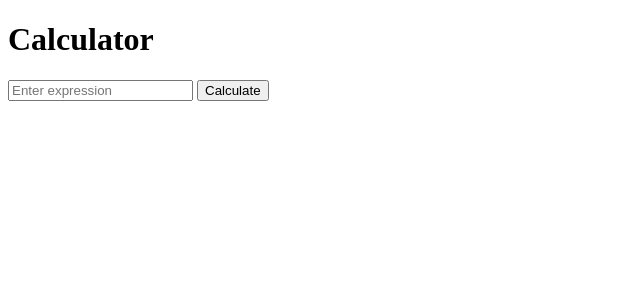
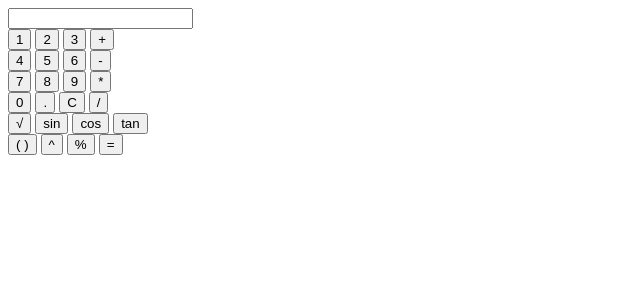
Before and after one commit to JRSkates/calculator_project, a Django app: page / in a window 1280 px wide. Shown: the top 300 px of the page, without its empty margins (0-640 px from the left). Run offline with Django 4.2, Linux system fonts and the light colour scheme.

Commit message:
Error around data being sent from front to backend

```diff
--- a/calculator_app/templates/calculator_app/home.html
+++ b/calculator_app/templates/calculator_app/home.html
@@ -1,28 +1,87 @@
 <!DOCTYPE html>
 <html lang="en">
 <head>
-  <meta charset="UTF-8">
-  <meta name="viewport" content="width=device-width, initial-scale=1.0">
-  <title>Calculator</title>
+    <meta charset="UTF-8">
+    <meta name="viewport" content="width=device-width, initial-scale=1.0">
+    <title>Calculator</title>
+    <script src="https://code.jquery.com/jquery-3.6.4.min.js"></script>
 </head>
 <body>
-  <h1>Calculator</h1>
+    <div id="calculator">
+      <form method="post" action="{% url 'calculate' %}">
+        {% csrf_token %}
+        <input type="text" id="display" name="display" readonly>
+        <br>
+        <button onclick="appendToDisplay('1')">1</button>
+        <button onclick="appendToDisplay('2')">2</button>
+        <button onclick="appendToDisplay('3')">3</button>
+        <button onclick="executeOperation('+')">+</button>
+        <br>
+        <button onclick="appendToDisplay('4')">4</button>
+        <button onclick="appendToDisplay('5')">5</button>
+        <button onclick="appendToDisplay('6')">6</button>
+        <button onclick="executeOperation('-')">-</button>
+        <br>
+        <button onclick="appendToDisplay('7')">7</button>
+        <button onclick="appendToDisplay('8')">8</button>
+        <button onclick="appendToDisplay('9')">9</button>
+        <button onclick="executeOperation('*')">*</button>
+        <br>
+        <button onclick="appendToDisplay('0')">0</button>
+        <button onclick="appendToDisplay('.')">.</button>
+        <button onclick="clearDisplay()">C</button>
+        <button onclick="executeOperation('/')">/</button>
+        <br>
+        <button onclick="executeFunction('square_root')">√</button>
+        <button onclick="executeFunction('sin')">sin</button>
+        <button onclick="executeFunction('cos')">cos</button>
+        <button onclick="executeFunction('tan')">tan</button>
+        <br>
+        <button onclick="executeFunction('calculate_expression')">( )</button>
+        <button onclick="executeFunction('raise_to_power_of')">^</button>
+        <button onclick="executeFunction('remainder')">%</button>
+        <button onclick="executeFunction('calculate_expression')">=</button>
+      </form>
+    </div>
 
-  <input type="text" id="expression" placeholder="Enter expression">
-  <button onclick="calculate()">Calculate</button>
+    <script>
+        const appendToDisplay = (value) => {
+          console.log('display value', value);
+            $("#display").val($("#display").val() + value);
+        }
 
-  <p id="result"></p>
+        const clearDisplay = () => {
+            $("#display").val('');
+        }
 
-  <script>
-      function calculate() {
-          const expression = document.getElementById('expression').value;
+        const executeOperation = (operator) => {
+            appendToDisplay(operator);
+        }
 
-          fetch(`/calculate/?expression=${expression}`)
-              .then(response => response.json())
-              .then(data => {
-                  document.getElementById('result').innerText = `Result: ${data.result}`;
-              });
-      }
-  </script>
+        const executeFunction = (func) => {
+          let expression = $("#display").val();
+          let csrf_token = $('input[name="csrfmiddlewaretoken"]').val();  // Get CSRF token
+          let numericInputs = expression.split(' ').map(Number);
+
+          console.log('func value:', func),
+
+          $.ajax({
+              url: "{% url 'calculate' %}",
+              method: "POST",
+              headers: { 'X-CSRFToken': csrf_token },
+              contentType: 'application/json',
+              data: JSON.stringify({ expression: expression, func: func, numeric_inputs: numeric_inputs }),
+              success: function(result) {
+                  $("#display").val(result);
+              },
+              error: function(xhr, status, error) {
+                  const errorMessage = JSON.parse(xhr.responseText).error;
+                  alert(errorMessage);
+              }
+        });
+        console.log(JSON.stringify({ expression: expression, func: func }));
+
+        }
+    </script>
 </body>
 </html>
--- a/calculator_app/urls.py
+++ b/calculator_app/urls.py
@@ -3,5 +3,5 @@ from . import views
 
 urlpatterns = [
   path('', views.home, name='home'),
-  path('calculate/', views.calculator, name='calculate'),
+  path('calculate/', views.calculate, name='calculate'),
 ]
--- a/calculator_app/views.py
+++ b/calculator_app/views.py
@@ -1,20 +1,100 @@
-from django.shortcuts import render
-from django.http import JsonResponse
+from django.shortcuts import render, HttpResponse
+from django.http import JsonResponse, HttpResponseBadRequest
 from .calculator import Calculator
+import json
 
 def home(request):
   return render(request, 'calculator_app/home.html')
 
-def calculator(request):
-  expression = request.GET.get('expression', '')
-  calc = Calculator()
+def calculate(request):
+    if request.method == 'POST':
+        try:
+            raw_data = request.body.decode('utf-8')
+            data = json.loads(raw_data)
 
-  try:
-    result = eval(expression, {}, {'calc': calc})
-    calc.result = result
-  except Exception as e:
-    result = f"Error: {str(e)}"
+            expression = data.get('display', '')
+            func = data['func']
+            numeric_inputs = data.get('numeric_inputs', [])
 
-  return JsonResponse({'result': result})
+            calculator = Calculator()
+            print(f"Received request: func={func}, numeric_inputs={numeric_inputs}")
+
+            # Ensure that 'numeric_inputs' is passed to the Calculator functions
+            if func in ['add', 'subtract', 'multiply', 'divide', 'calculate_expression',
+                        'raise_to_power_of', 'remainder', 'ln', 'log']:
+                result = getattr(calculator, func)(*map(float, numeric_inputs))
+            elif func in ['pi', 'e']:
+                # For functions that don't take multiple numeric inputs
+                result = getattr(calculator, func)()
+            else:
+                return JsonResponse({'error': 'Invalid function provided.'}, status=400)
+
+            print(f"Calculation result: {result}")
+            return JsonResponse({'result': result})
+
+        except ValueError as ve:
+            return JsonResponse({'error': str(ve)}, status=400)
+        except ZeroDivisionError:
+            return JsonResponse({'error': 'Division by zero is not allowed.'}, status=400)
+        except Exception as e:
+            return JsonResponse({'error': str(e)}, status=400)
+
+    else:
+        return JsonResponse({'error': 'Invalid request method.'}, status=405)
+
+# def calculate(request):
+#     if request.method == 'POST':
+#         expression = request.POST.get('display', '')
+#         func = request.POST.get('func', '')
+#         numeric_inputs = request.POST.getlist('numeric_inputs[]', [])
+
+#         # Handle non-numeric inputs
+#         # try:
+#         #     numeric_inputs = [float(num) for num in expression.split()]
+#         # except ValueError:
+#         #     return JsonResponse({'error': 'Invalid input. Please enter numeric values.'}, status=400)
+
+#         calculator = Calculator()
+
+#         try:
+#             # Perform calculations based on the function provided
+#             if func == 'calculate_expression':
+#                 result = calculator.calculate_expression(expression)
+#             elif func == 'square_root':
+#                 result = calculator.square_root(*numeric_inputs)
+#             elif func == 'sin':
+#                 result = calculator.sin(*numeric_inputs)
+#             elif func == 'cos':
+#                 result = calculator.cos(*numeric_inputs)
+#             elif func == 'tan':
+#                 result = calculator.tan(*numeric_inputs)
+#             elif func == 'raise_to_power_of':
+#                 result = calculator.raise_to_power_of(*numeric_inputs)
+#             elif func == 'remainder':
+#                 result = calculator.remainder(*numeric_inputs)
+#             elif func == 'factorial':
+#                 result = calculator.factorial(*numeric_inputs)
+#             elif func == 'ln':
+#                 result = calculator.ln(*numeric_inputs)
+#             elif func == 'log':
+#                 result = calculator.log(*numeric_inputs)
+#             elif func == 'pi':
+#                 result = calculator.pi()
+#             elif func == 'e':
+#                 result = calculator.e()
+#             else:
+#                 return JsonResponse({'error': 'Invalid function provided.'}, status=400)
+
+#         except ValueError as ve:
+#           return JsonResponse({'error': str(ve)}, status=400)
+#         except ZeroDivisionError:
+#           return JsonResponse({'error': 'Division by zero is not allowed.'}, status=400)
+#         except Exception as e:
+#             return JsonResponse({'error': str(e)}, status=400)
+
+#         return JsonResponse({'result': result})
+#     else:
+#         return JsonResponse({'error': 'Invalid request method.'}, status=405)
+#     #return HttpResponseBadRequest("Invalid request method")
 
 # Create your views here.
```
